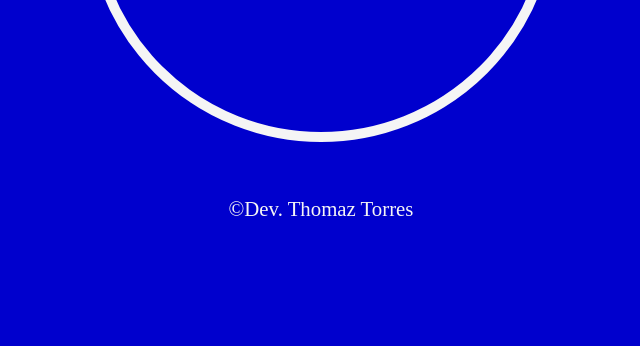
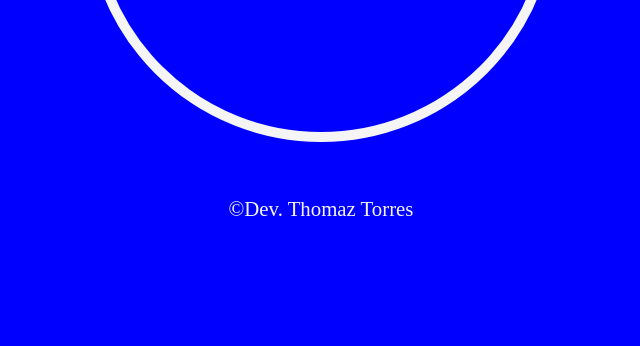
Before and after one commit to thomaztorres/Clock-JS, a plain HTML site: page index.html in a window 1280 px wide. Shown: the part 454-800 px from the top of the page, without its empty margins (319-959 px from the left). Drawn offline with Linux system fonts and the light colour scheme.

Commit message:
Alteração no background-color

```diff
--- a/style.css
+++ b/style.css
@@ -5,7 +5,7 @@
 
 body {
     color: whitesmoke;
-    background-color: #0000CD;
+    background-color: #0000FF;
     height: 100vh;
     display: flex;
     flex-direction: column;
```
